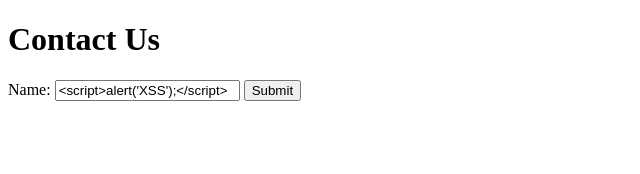
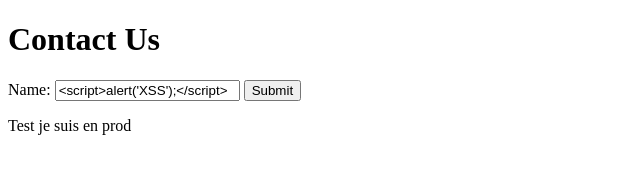
Before and after one commit to Kaishiro63/ci-cd, a plain HTML site: page index.html in a window 1280 px wide. Shown: the whole page, without its empty margins (0-640 px from the left). Drawn offline with Linux system fonts and the light colour scheme.

Commit message:
add text en prod

```diff
--- a/index.html
+++ b/index.html
@@ -10,6 +10,7 @@
         <label for="name">Name:</label>
         <input type="text" id="name" name="name" value="<script>alert('XSS');</script>">
         <input type="submit" value="Submit">
+        <p>Test je suis en prod</p>
     </form>
 
     <script src="./script.js"></script>
```
